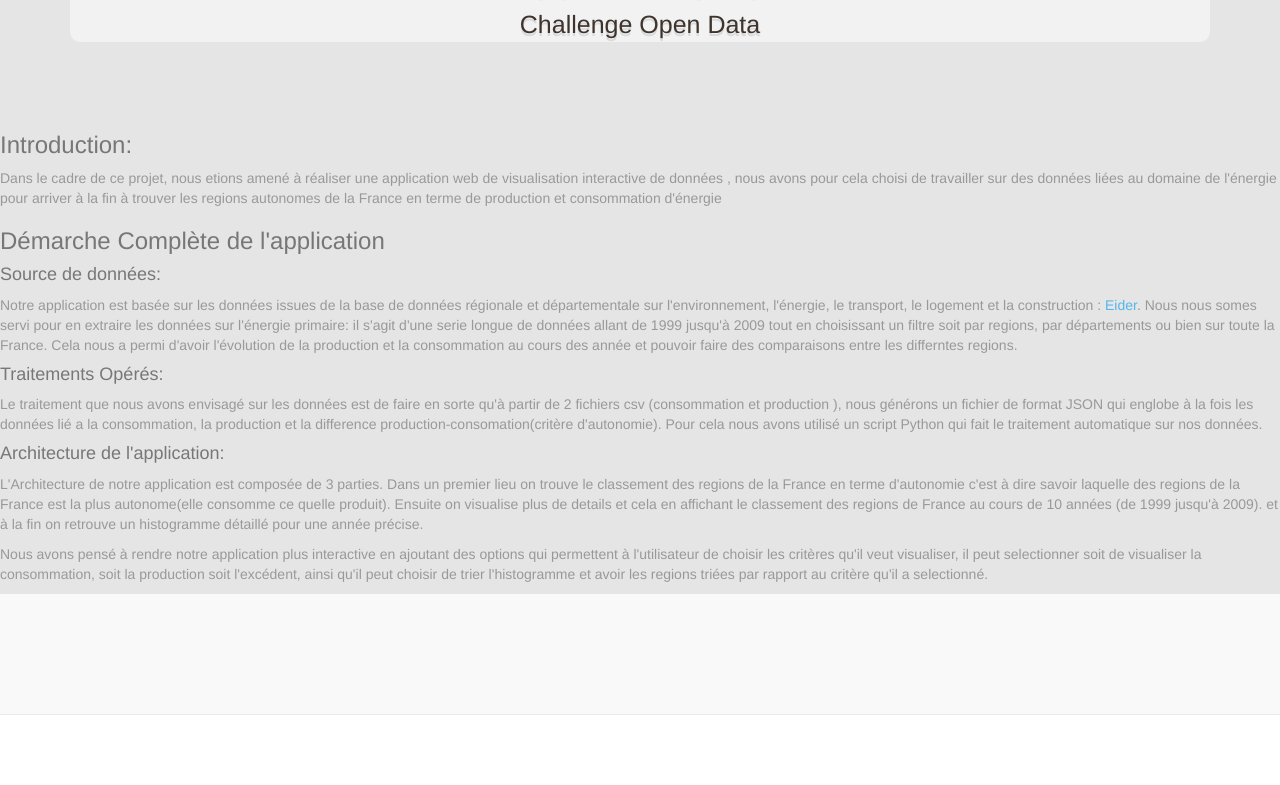
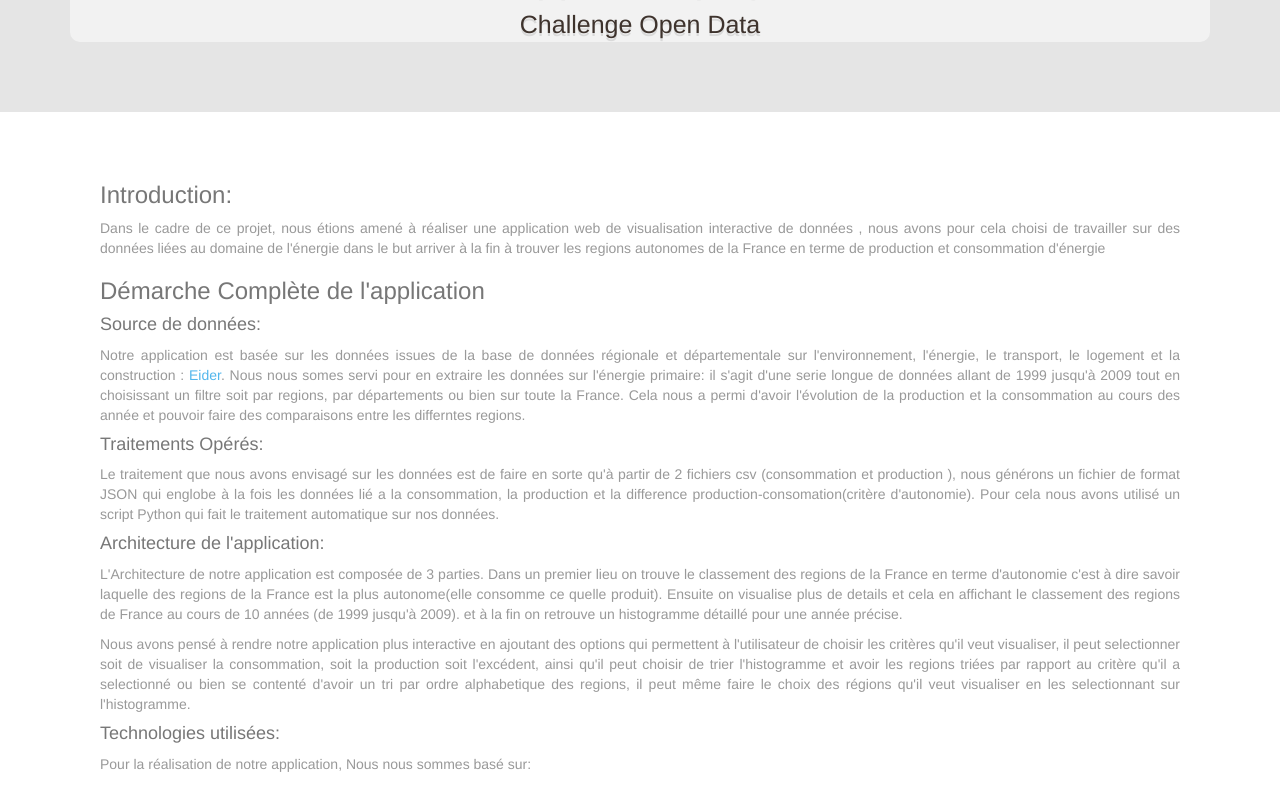
Before and after one commit to clinm/visu-region-autonome-france, a plain HTML site: page Rapport.html in a window 1280 px wide. Shown: the part 167-952 px from the top of the page. Drawn offline with nearby package versions, Linux system fonts and the light colour scheme.

Commit message:
modifs rapport

```diff
--- a/Rapport.html
+++ b/Rapport.html
@@ -53,7 +53,7 @@
         <div class="box1">
             <div classe = "introbox">
             <h3>Introduction:</h3>
-            <p>Dans le cadre de ce projet, nous etions amené à réaliser une application web de visualisation interactive de données , nous avons pour cela choisi de travailler sur des données liées au domaine de l'énergie pour arriver à la fin  à trouver les regions autonomes de la France en terme de production et consommation d'énergie</p>
+            <p>Dans le cadre de ce projet, nous étions amené à réaliser une application web de visualisation interactive de données , nous avons pour cela choisi de travailler sur des données liées au domaine de l'énergie dans le but  arriver à la fin  à trouver les regions autonomes de la France en terme de production et consommation d'énergie</p>
 
            <h3>Démarche Complète de l'application </h3>
               <h4>Source de données:</h4>
@@ -62,29 +62,18 @@
                   <p>Le traitement que nous avons envisagé sur les données est de faire en sorte qu'à partir de 2 fichiers csv (consommation et production ), nous générons un fichier de format JSON qui englobe à la fois les données lié a la consommation, la production et la difference production-consomation(critère d'autonomie). Pour cela nous avons utilisé un script Python qui fait le traitement automatique sur nos données. </p>
             <h4> Architecture de l'application:</h4>
                  <p>L'Architecture de notre application est composée de 3 parties. Dans un premier lieu on trouve le classement des regions de la France en terme d'autonomie c'est à dire savoir laquelle des regions de la France est la plus autonome(elle consomme ce quelle produit). Ensuite on visualise plus de details et cela en affichant le classement des regions de France au cours de 10 années (de 1999 jusqu'à 2009). et à la fin on retrouve un histogramme détaillé pour une année précise. </p>
-                 <p>Nous avons pensé à rendre notre application plus interactive en ajoutant des options qui permettent à l'utilisateur de choisir les critères qu'il veut visualiser, il peut selectionner soit de visualiser la consommation, soit la production soit l'excédent, ainsi qu'il peut choisir de trier l'histogramme et avoir les regions triées par rapport au critère qu'il a selectionné. </p>
+                 <p>Nous avons pensé à rendre notre application plus interactive en ajoutant des options qui permettent à l'utilisateur de choisir les critères qu'il veut visualiser, il peut selectionner soit de visualiser la consommation, soit la production soit l'excédent, ainsi qu'il peut choisir de trier l'histogramme et avoir les regions triées par rapport au critère qu'il a selectionné ou bien se contenté d'avoir un tri par ordre alphabetique des regions, il peut même faire le choix des régions qu'il veut visualiser en les selectionnant sur l'histogramme.</p>
+            <h4>Technologies utilisées:</h4>
+                <p>Pour la réalisation de notre application, Nous nous sommes basé sur: </p> </br>
+                    &bull; D3.js: pour Data Driven Document qui est une bibliothèque JavaScript qui permet la visualisation de données sous forme graphique et d'une manière dynamique, en utilisant SVG , JavaScript, CSS... </br>
+                    &bull; Python 3.5: pour le traitement automatique de données </p>
 
 
             </div>
         </div>
     </section>
 
-    <section id="Historique">
-        <div class="box">
-            <h1> </h1>
-            <div id="r">
 
-            </div>
-        </div>
-    </section>
-
-    <section id="Detail">
-            <div class="box">
-                <div id="">
-
-                </div>
-            </div>
-    </section>
 
     <footer id="footer">
         <div class="container">
--- a/css/main.css
+++ b/css/main.css
@@ -179,6 +179,14 @@ width: 80px
   background: #f3f3f3;
 }
 
+#intro{
+  padding-left: 100px;
+  padding-right: 100px;
+  padding-top: 50px;
+  padding-bottom: 50px;
+  text-align:justify;
+  background-color: #fff;
+}
 #Historique .box {
   background-color: #f9f9f9;
 }
```
